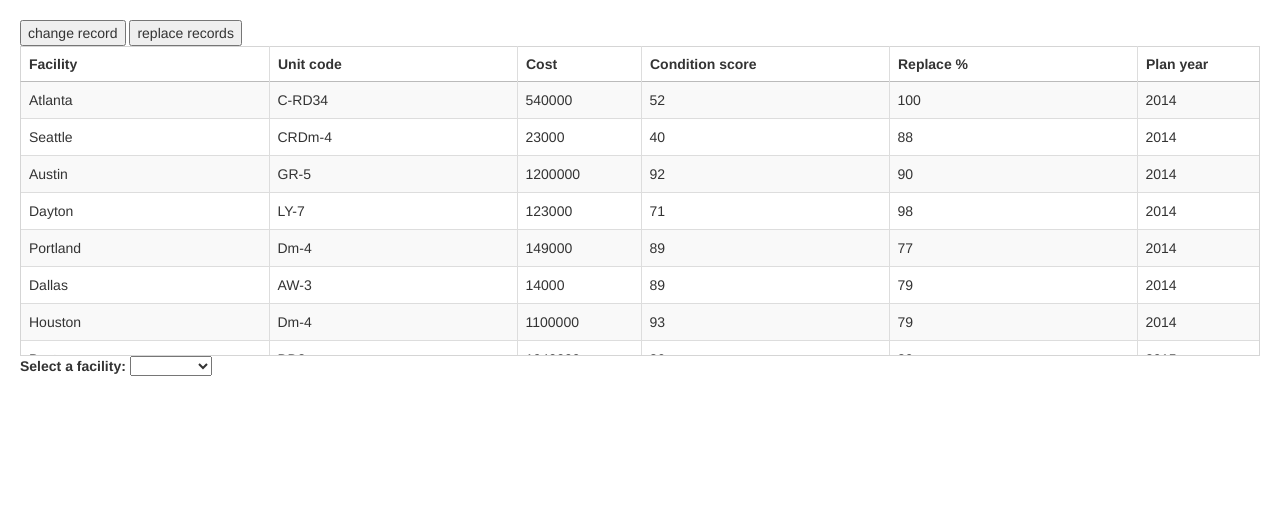
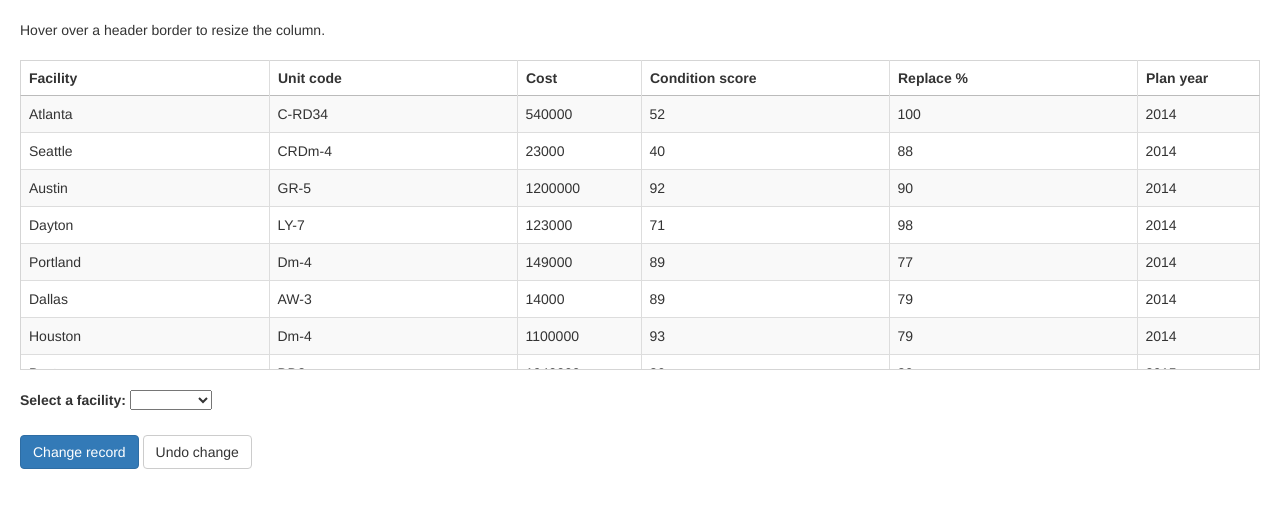
Before and after one commit to alalonde/angular-scrollable-table, a plain HTML site: page demo/index.html in a window 1280 px wide. Drawn offline with nearby package versions, Linux system fonts and the light colour scheme.

Commit message:
Cleaned up demo

```diff
--- a/demo/index.html
+++ b/demo/index.html
@@ -5,7 +5,7 @@
     <meta http-equiv="X-UA-Compatible" content="IE=edge,chrome=1">
     <title>Angular-scrollable-table directive demo</title>
 
-    <link href="//maxcdn.bootstrapcdn.com/bootstrap/3.2.0/css/bootstrap.min.css"
+    <link href="http://maxcdn.bootstrapcdn.com/bootstrap/3.2.0/css/bootstrap.min.css"
         rel="stylesheet" type="text/css">
     <link href='../scrollable-table.css' rel="stylesheet" type="text/css">
     <style type="text/css">
@@ -13,8 +13,8 @@
         margin: 20px;
       }
 
-      .test-container {
-          /*width: 800px;*/
+      .scrollableContainer {
+         margin: 20px 0;
       }
     </style>
     <script type="text/javascript" src="http://codeorigin.jquery.com/jquery-1.10.2.min.js"></script>
@@ -24,8 +24,7 @@
   </head>
   <body ng-app="myApp">
     <div ng-controller="MyCtrl" class="test-container">
-        <button type="button" ng-click="changeRecord()">change record</button>
-        <button type="button" ng-click="replaceRecords()">replace records</button>
+      <div>Hover over a header border to resize the column.</div>
       <scrollable-table watch="visibleProjects">
         <table class="table table-striped table-bordered">
           <thead>
@@ -55,6 +54,10 @@
         <label>Select a facility:</label>
         <select ng-model="selected" ng-options="f for f in facilities"></select>
       </div>
+      <div style="margin-top: 20px">
+        <button class="btn btn-primary" type="button" ng-click="changeRecord()">Change record</button>
+        <button class="btn btn-default" type="button" ng-click="replaceRecords()">Undo change</button>
+      </div>
     </div>
   </body>
 </html>
```
